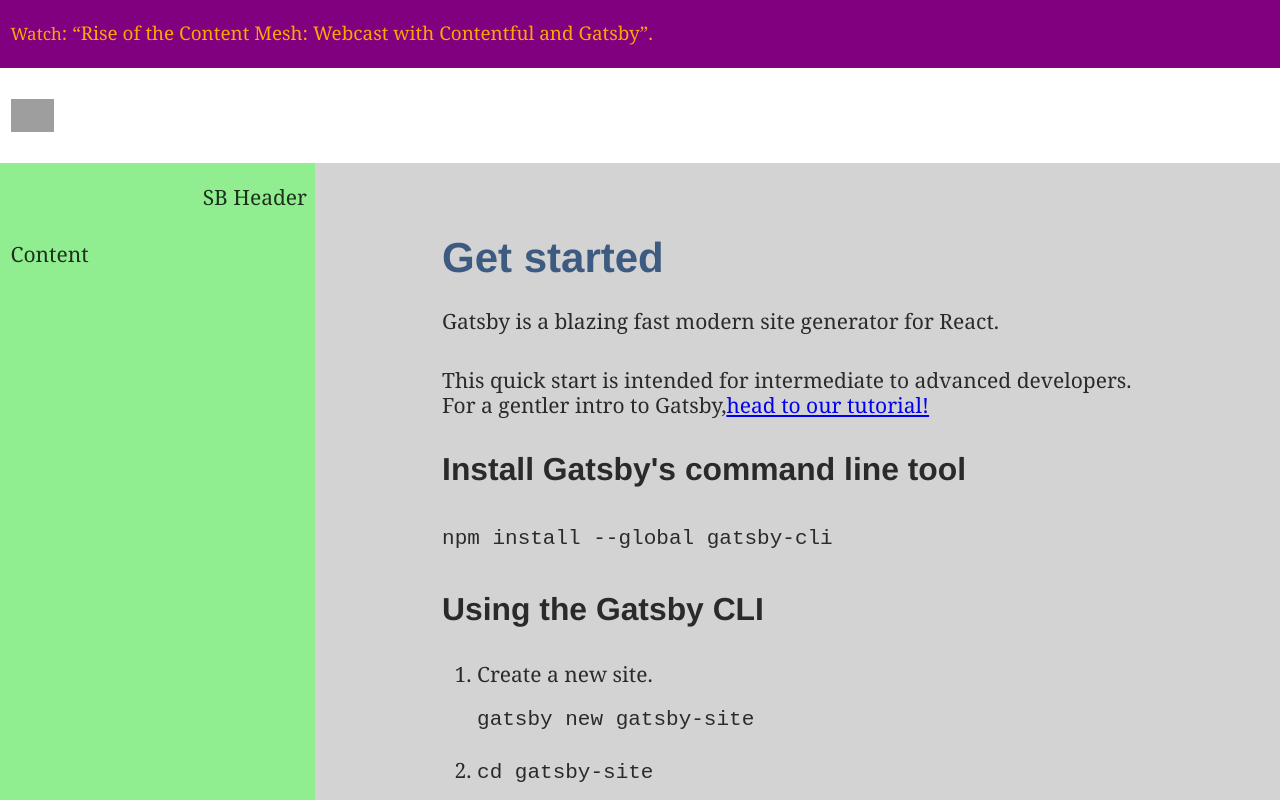
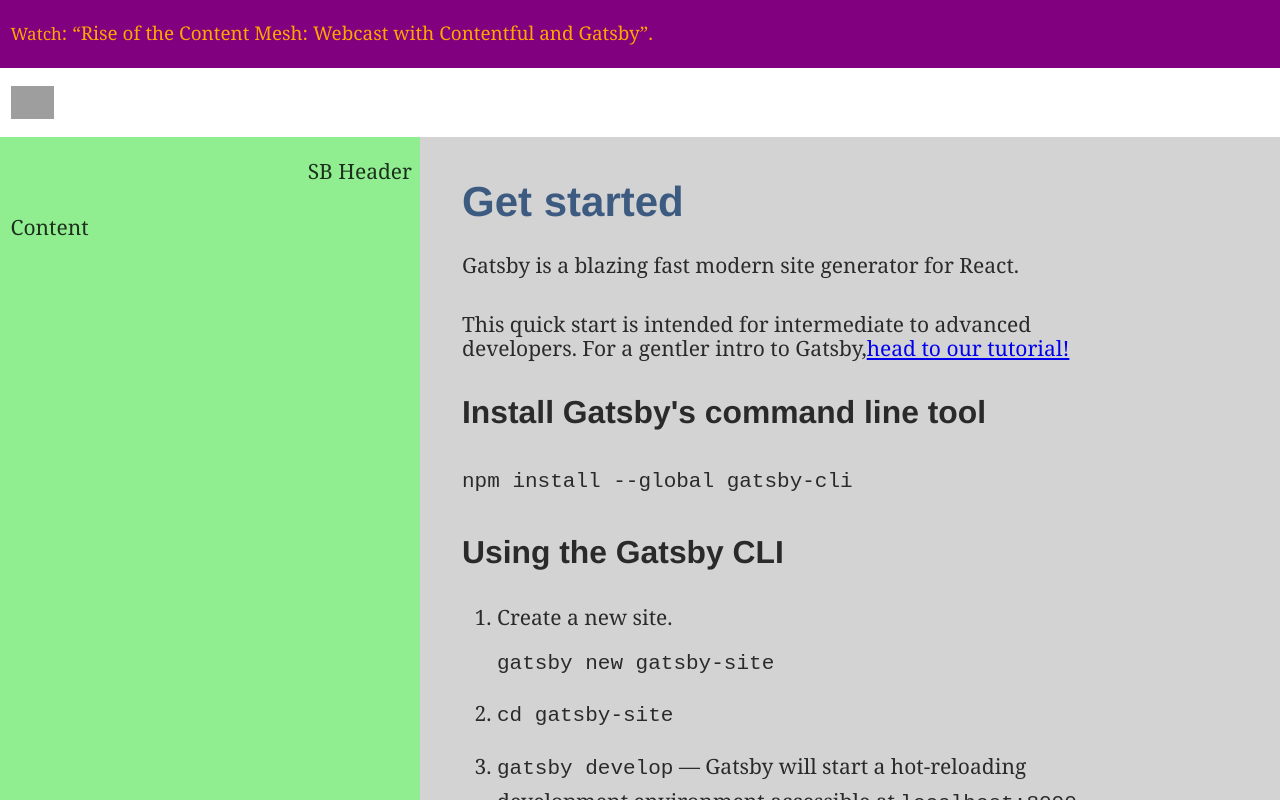
Before and after one commit to albybott/pukapuka-awhina, a Gatsby site: page / in a window 1280 px wide. Built offline with nearby package versions, Linux system fonts and the light colour scheme; Gatsby itself is replaced by a stand-in of ours; grey boxes are pictures that could not be loaded.

Commit message:
Use layout heights and widths from theme file

```diff
--- a/src/components/layout/Banner.js
+++ b/src/components/layout/Banner.js
@@ -8,7 +8,7 @@
   top: 0px;
   width: 100%;
   padding: 0 0 0 0.5rem;
-  height: 3.25rem;
+  height: ${props => props.theme.bannerHeight};
 
   display: flex;
   flex-direction: column;
@@ -22,7 +22,7 @@
 `
 
 const Banner = props => (
-  <BannerWrapper bg='purple'>
+  <BannerWrapper bg="purple">
     <Box>
       <Link>Watch</Link>: “Rise of the Content Mesh: Webcast with Contentful and
       Gatsby”.
--- a/src/components/layout/Content.js
+++ b/src/components/layout/Content.js
@@ -6,24 +6,34 @@
   background-color: lightgrey;
 
   position: fixed;
-  top: 7.75rem;
+  top: ${props => props.theme.totalHeadHeight};
   height: 100vh;
   width: 100%;
-
-  padding: 0 0 0 20rem;
-
   z-index: 10;
 
-  ${props => props.theme.media.tablet`
-    padding: 0;
-  `};
+  padding: 0 0 0 ${props => props.theme.sidebarWidth[3]};
+
+  ${props =>
+    props.theme.media.laptop`padding: 0 0 0 ${props =>
+      props.theme.sidebarWidth[2]}`};
+
+  ${props =>
+    props.theme.media.tablet`padding: 0 0 0 ${props =>
+      props.theme.sidebarWidth[1]}`};
+
+  ${props => props.theme.media.phone`padding: 0`};
 `
 
 const ConentContainer = styled(Box)`
   max-width: 36.4rem;
   position: relative;
   margin: 0px auto;
-  padding: 2.1rem 1.05rem 4.9rem;
+  padding: 2rem;
+
+  /* remove the top header from any first element */
+  * > :first-child {
+    margin-top: 0 !important;
+  }
 `
 
 const Content = ({ children }) => (
--- a/src/components/layout/MainHeader.js
+++ b/src/components/layout/MainHeader.js
@@ -12,8 +12,8 @@
   left: 0px;
   width: 100%;
 
-  top: 3.25rem;
-  height: 4.5rem;
+  top: ${props => props.theme.bannerHeight};
+  height: ${props => props.theme.headerHeight};
 
   display: flex;
   flex-direction: column;
--- a/src/components/layout/Sidebar.js
+++ b/src/components/layout/Sidebar.js
@@ -5,13 +5,20 @@
 const SidebarWrapper = styled(Box)`
   background-color: lightgreen;
 
-  top: 7.75rem;
+  top: ${props => props.theme.totalHeadHeight};
   height: 100vh;
-  width: 15rem;
+  width: ${props => props.theme.sidebarWidth[3]};
   position: fixed;
   z-index: 11;
 
-  ${props => props.theme.media.tablet`display: none;`};
+  ${props =>
+    props.theme.media.desktop`width: ${props => props.theme.sidebarWidth[3]}`};
+  ${props =>
+    props.theme.media.laptop`width: ${props => props.theme.sidebarWidth[2]}`};
+  ${props =>
+    props.theme.media.tablet`width: ${props => props.theme.sidebarWidth[1]}`};
+
+  ${props => props.theme.media.phone`display: none;`};
 `
 
 const SidebarHeader = styled(Box)`
--- a/src/styles/global.js
+++ b/src/styles/global.js
@@ -8,6 +8,9 @@
   ${styledNormalize}
 
   html{
+    /* this will ensure border is included with box items   */
+    box-sizing: border-box;
+
     /* default font size - current using max-width in theme.js (Desktop first) */
     font-size: 1.3125em;
 
--- a/src/styles/theme.js
+++ b/src/styles/theme.js
@@ -52,6 +52,10 @@
     lightgray: '#f6f6ff',
   },
   space: [0, 4, 8, 16, 24, 32, 48, 56, 64, 128, 256],
+  bannerHeight: ['3.25rem'],
+  headerHeight: ['3.25rem'],
+  sidebarWidth: ['10rem', '12rem', '17rem', '20rem'],
+  totalHeadHeight: '6.5rem',
   fonts: {
     sans: 'system-ui, sans-serif',
     mono: 'Menlo, monospace',
```
